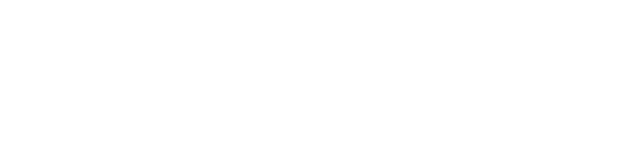
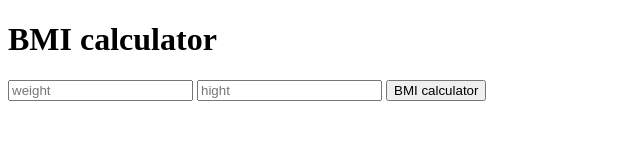
Before and after one commit to MariAzhdari/Calculator, a website: page bmiCalculator.html in a window 1280 px wide. Shown: the whole page, without its empty margins (0-640 px from the left). Drawn offline with Linux system fonts and the light colour scheme.

Commit message:
bmi done

```diff
--- a/bmiCalculator.html
+++ b/bmiCalculator.html
@@ -7,6 +7,11 @@
     <title>BMI Calculator</title>
 </head>
 <body>
-
+    <h1>BMI calculator</h1>
+<form action="/bmiCalculator" method="post">
+     <input type="text" name="weight" placeholder="weight"/>
+      <input type="text" name="hight" placeholder="hight"/>
+       <button type="submit" > BMI calculator </button>
+</form>
 </body>
 </html>
```
Also changed, not shown: Calculator.js (+18 -0 lines).
